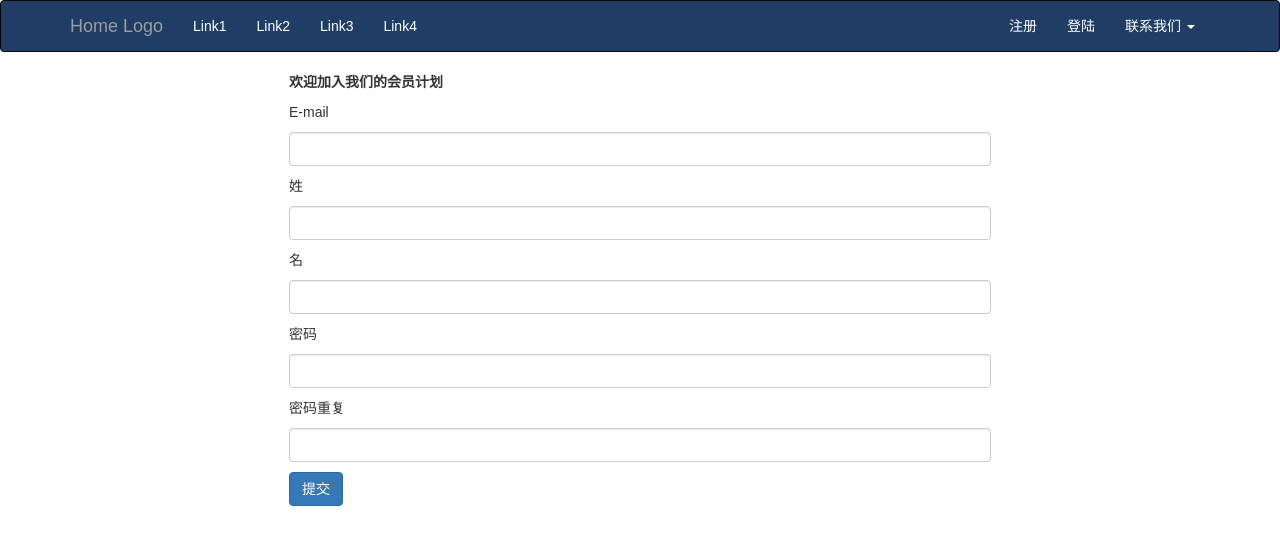
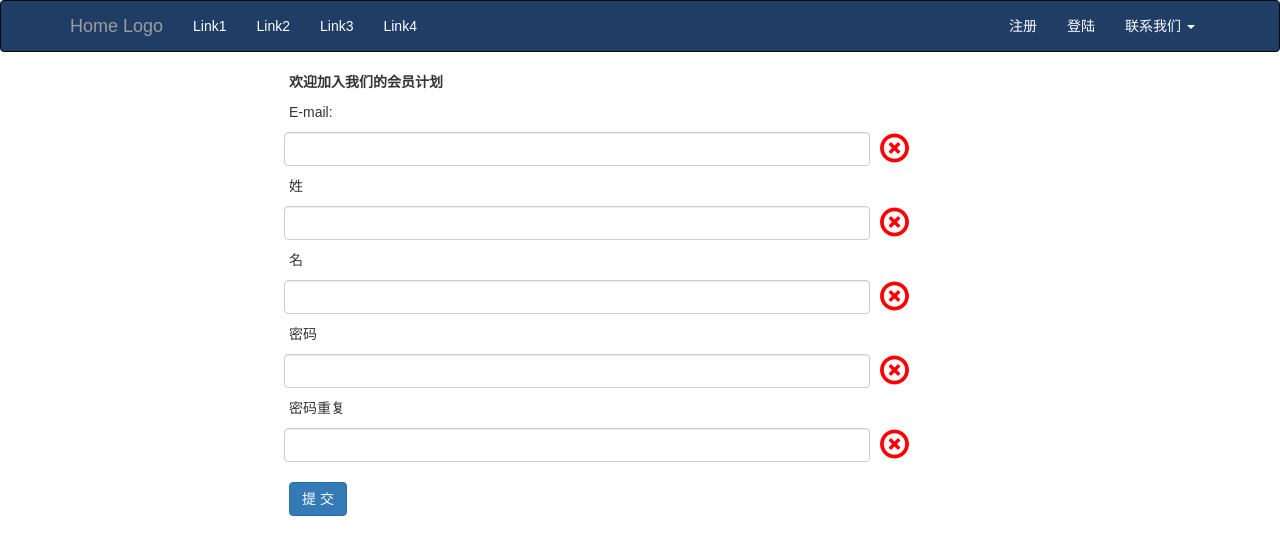
Before and after one commit to jy37110/future4me, a React (Create React App) app: page /5 in a window 1280 px wide. Shown: the top 554 px of the page. Built offline with nearby package versions, Linux system fonts and the light colour scheme.

Commit message:
Integrated to the back end

```diff
--- a/package.json
+++ b/package.json
@@ -3,6 +3,7 @@
   "version": "0.1.0",
   "private": true,
   "dependencies": {
+    "jquery": "^3.2.1",
     "react": "^16.0.0",
     "react-bootstrap": "^0.31.3",
     "react-dom": "^16.0.0"
--- /dev/null
+++ b/src/Components/Validator.js
@@ -0,0 +1,16 @@
+
+export default class Validator {
+
+    static validateEmail(email){
+        let re = /^(([^<>()\]\\.,;:\s@"]+(\.[^<>()\]\\.,;:\s@"]+)*)|(".+"))@((\[[0-9]{1,3}\.[0-9]{1,3}\.[0-9]{1,3}\.[0-9]{1,3})|(([a-zA-Z\-0-9]+\.)+[a-zA-Z]{2,}))$/;
+        return re.test(email);
+    }
+
+    static validateName(name){
+        return (name.length > 0 && name.length < 20 && isNaN(parseInt(name,10)))
+    }
+
+    static validatePsd(psd){
+        return (psd.length > 7 && psd.length < 20)
+    }
+}
--- a/src/Pages/Register.js
+++ b/src/Pages/Register.js
@@ -1,25 +1,176 @@
 import React, { Component } from 'react';
 import {Grid, Row } from 'react-bootstrap';
+import $ from 'jquery';
+import Validator from '../Components/Validator';
+
 
 export default class Register extends Component {
+    constructor(props){
+        super(props);
+        this.email = "";
+        this.firstName = "";
+        this.lastName = "";
+        this.psd = "";
+        this.psdRepeat = "";
+        this.emailPassed = false;
+        this.firstNamePassed = false;
+        this.lastNamePassed = false;
+        this.psdPassed = false;
+        this.psdRepeatPassed = false;
+        this.state={
+            email:false,
+            firstName:false,
+            lastName:false,
+            psd:false,
+            psdRepeat:false,
+            errMsg:"",
+            err:false,
+        };
+    }
+
+    handleEmailChange = (e) => {
+        this.email = e.target.value;
+        this.validation();
+    };
+
+    handleFirstNameChange = (e) => {
+        this.firstName = e.target.value;
+        this.validation();
+    };
+
+    handleLastNameChange = (e) => {
+        this.lastName = e.target.value;
+        this.validation();
+    };
+
+    handlePsdChange = (e) => {
+        this.psd = e.target.value;
+        this.validation();
+    };
+
+    handlePsdRepeatChange = (e) => {
+        this.psdRepeat = e.target.value;
+        this.validation();
+    };
+
+    handleSubmit = () => {
+        if(this.state.email && this.state.firstName && this.state.lastName && this.state.psd && this.state.psdRepeat) this.ajax();
+        else {
+            this.setState({
+                err:true,
+                errMsg:"您有未通过验证的项目"
+            });
+        }
+    };
+
+    validation = () => {
+        if (Validator.validateName(this.firstName)) {
+            this.firstNamePassed = true;
+            this.setState({firstName:true});
+        } else {
+            this.firstNamePassed = false;
+            this.setState({firstName:false});
+        }
+
+        if (Validator.validateName(this.lastName)) {
+            this.lastNamePassed = true;
+            this.setState({lastName:true});
+        } else {
+            this.setState({lastName:false});
+            this.lastNamePassed = false;
+        }
+
+        if (this.psdRepeat === this.psd) {
+            this.setState({psdRepeat:true});
+            this.psdRepeatPassed = true;
+        } else {
+            this.setState({psdRepeat:false});
+            this.psdRepeatPassed = false;
+        }
+
+        if (Validator.validatePsd(this.psd)) {
+            this.psdPassed = true;
+            this.setState({psd:true});
+        } else {
+            this.setState({psd:false});
+            this.psdPassed = false;
+        }
+
+        if (Validator.validateEmail(this.email)) {
+            this.setState({email:true});
+            this.emailPassed = true;
+        } else {
+            this.setState({email:false});
+            this.emailPassed = false;
+        }
+
+        if(this.emailPassed && this.firstNamePassed && this.lastNamePassed && this.psdPassed && this.psdRepeatPassed) this.setState({err:false,errMsg:""});
+        else {this.setState({err:true,errMsg:"您有未通过验证的项目"})}
+
+    };
+
+    ajax = () => {
+        let url = "http://www.future4me.net/src/controller/registerController.php?email=" + this.email + "&psd=" + this.psd + "&firstName=" + this.firstName + "&lastName=" + this.lastName;
+        $.ajax({
+            url: url,
+            type:'POST',
+            dataType: 'JSON',
+            cache: false,
+            success: function(data){
+                alert(JSON.stringify(data))
+            },
+            error: function(xhr,err){
+                console.log(xhr);
+                console.log(err);
+                alert(JSON.stringify(xhr))
+            },
+        });
+    };
+
     render() {
+        const validationPassIcon = <span className="glyphicon glyphicon-ok-circle" style={{fontSize:30,color:'green'}}></span>
+        const validationDenialIcon = <span className="glyphicon glyphicon-remove-circle" style={{fontSize:30,color:'red'}}></span>
+        const errMsg = <p style={{color:'red'}}>{this.state.errMsg}</p>
+
         return (
             <Grid>
                 <Row>
                     <div style={{marginLeft:'20%',marginRight:'20%',textAlign:'left'}}>
                         <form action="#" method="post">
                             <p style={{fontWeight:'bold',marginTop:20}}>欢迎加入我们的会员计划</p>
-                            <p>E-mail</p>
-                            <input className="form-control" type="email" style={{width:"100%",marginBottom:10}}/>
+
+                            <p>E-mail:</p>
+                            <Row style={{display:'flex'}}>
+                                <input className="form-control" type="email" style={{width:"80%",marginBottom:10,marginLeft:10,marginRight:10}} onChange={this.handleEmailChange}/>
+                                {this.state.email ? validationPassIcon : validationDenialIcon}
+                            </Row>
+
                             <p>姓</p>
-                            <input className="form-control" type="firstName" style={{width:"100%",marginBottom:10}}/>
+                            <Row style={{display:'flex'}}>
+                                <input className="form-control" type="firstName" style={{width:"80%",marginBottom:10,marginLeft:10,marginRight:10}} onChange={this.handleFirstNameChange}/>
+                                {this.state.firstName ? validationPassIcon : validationDenialIcon}
+                            </Row>
+
                             <p>名</p>
-                            <input className="form-control" type="lastName" style={{width:"100%",marginBottom:10}}/>
+                            <Row style={{display:'flex'}}>
+                                <input className="form-control" type="lastName" style={{width:"80%",marginBottom:10,marginLeft:10,marginRight:10}} onChange={this.handleLastNameChange}/>
+                                {this.state.lastName ? validationPassIcon : validationDenialIcon}
+                            </Row>
+
                             <p>密码</p>
-                            <input className="form-control" type="password" style={{width:"100%",marginBottom:10}}/>
+                            <Row style={{display:'flex'}}>
+                                <input className="form-control" type="password" style={{width:"80%",marginBottom:10,marginLeft:10,marginRight:10}} onChange={this.handlePsdChange}/>
+                                {this.state.psd ? validationPassIcon : validationDenialIcon}
+                            </Row>
+
                             <p>密码重复</p>
-                            <input className="form-control" type="password" style={{width:"100%",marginBottom:10}}/>
-                            <button type="button" className="btn btn-primary">提交</button>
+                            <Row style={{display:'flex'}}>
+                                <input className="form-control" type="password" style={{width:"80%",marginBottom:10,marginLeft:10,marginRight:10}} onChange={this.handlePsdRepeatChange}/>
+                                {this.state.psdRepeat ? validationPassIcon : validationDenialIcon}
+                            </Row>
+
+                            {this.state.err ? errMsg : null}
+                            <button type="button" className="btn btn-primary" onClick={this.handleSubmit} style={{marginTop:10,marginLeft:0}}>提 交</button>
                         </form>
                     </div>
                 </Row>
```
Also changed, not shown: 1 other file (tests, documents, lock files or other folders).
